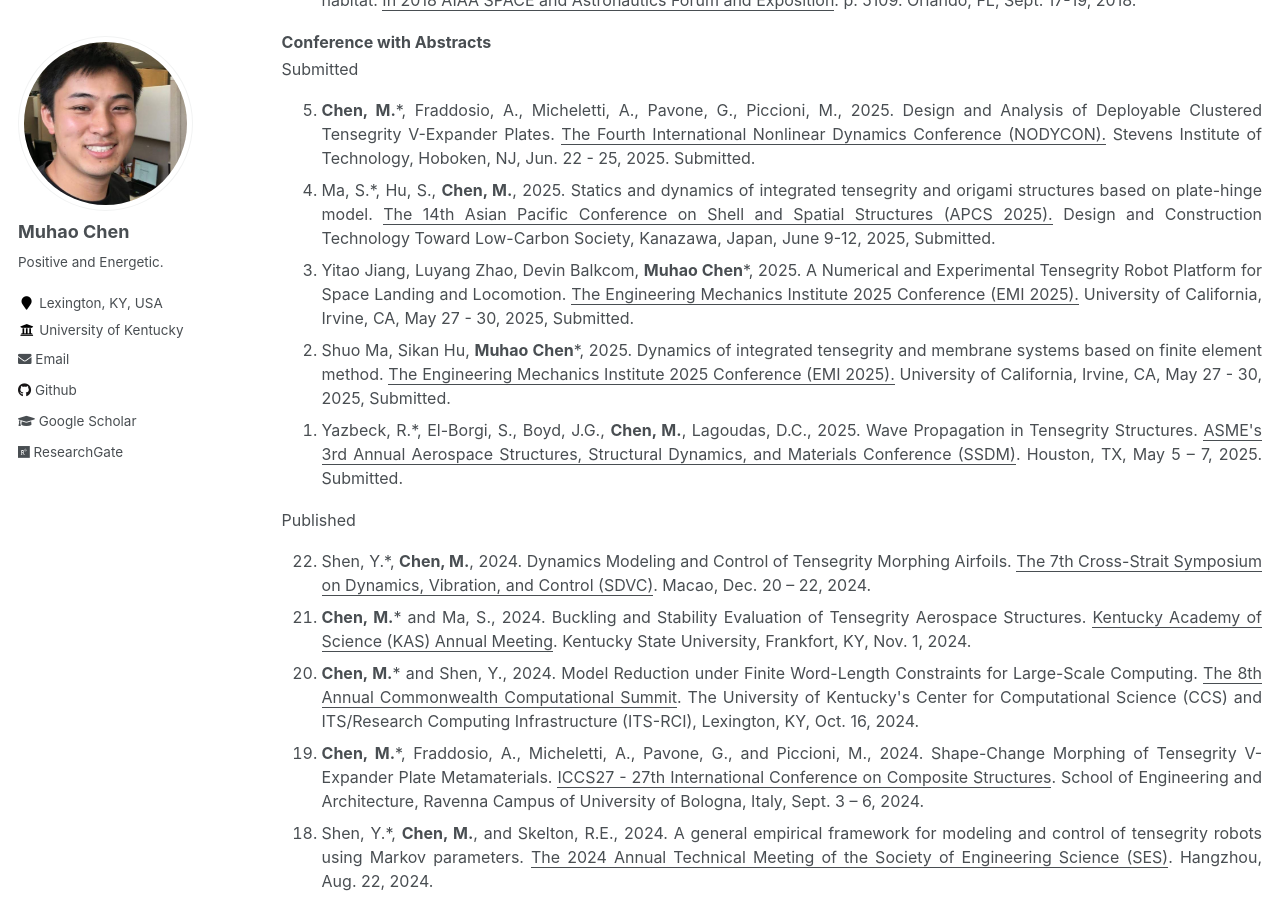
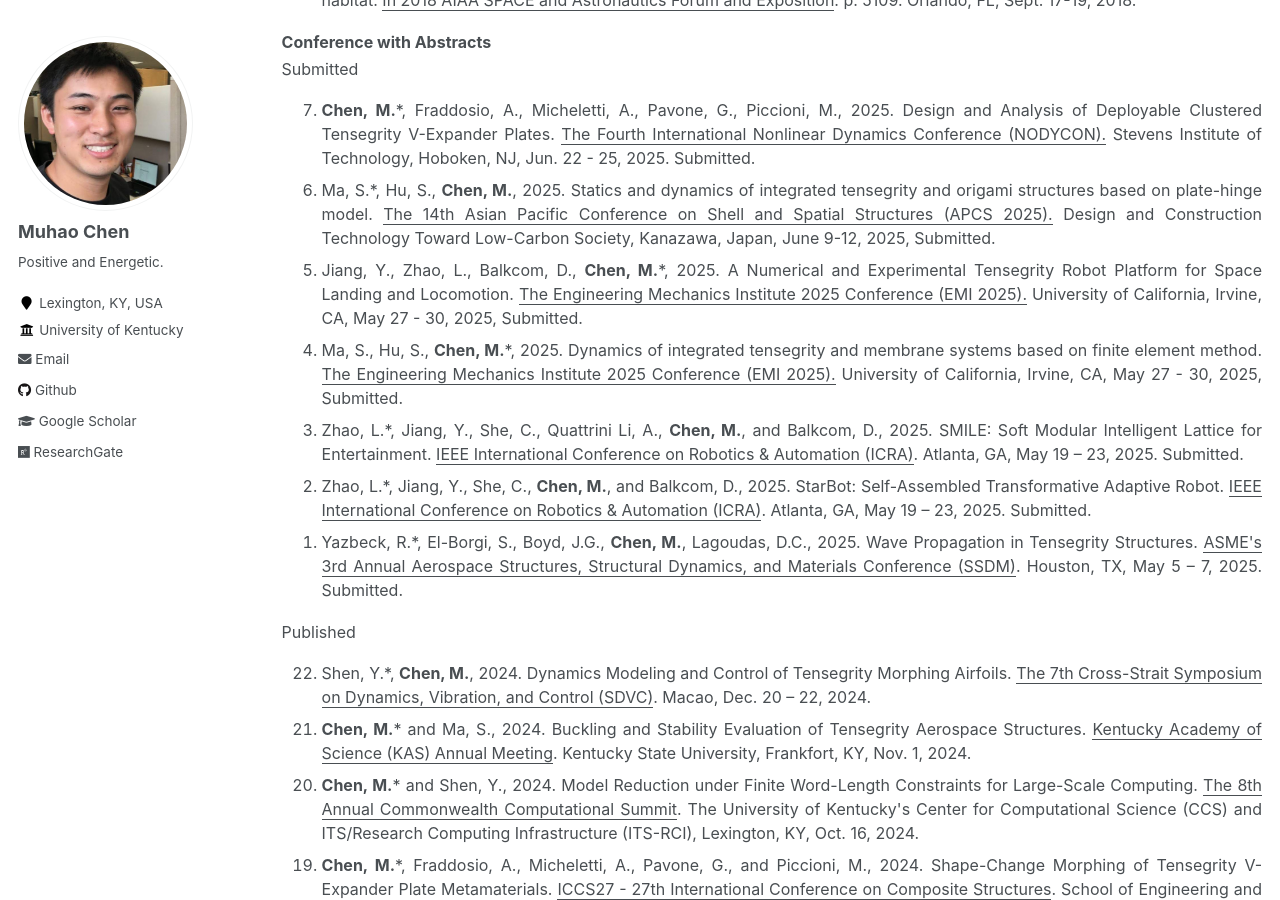
Before and after one commit to Muhao-Chen/muhao-chen.github.io, a Jekyll site: the page built from _pages/publication.md, in a window 1280 px wide and 900 px high, scrolled down 3793 px. Built offline with Jekyll 4.4.1, drawn with Linux system fonts in a browser that asks for light colours.

Commit message:
Update publication.md

```diff
--- a/_pages/publication.md
+++ b/_pages/publication.md
@@ -111,8 +111,10 @@ Submitted
 <ol reversed>
 <li><strong>Chen, M.</strong>*, Fraddosio, A., Micheletti, A., Pavone, G., Piccioni, M., 2025. Design and Analysis of Deployable Clustered Tensegrity V-Expander Plates. <u>The Fourth International Nonlinear Dynamics Conference (NODYCON).</u> Stevens Institute of Technology, Hoboken, NJ, Jun. 22 - 25, 2025. Submitted.</li>
 <li>Ma, S.*, Hu, S., <strong>Chen, M.</strong>, 2025. Statics and dynamics of integrated tensegrity and origami structures based on plate-hinge model. <u>The 14th Asian Pacific Conference on Shell and Spatial Structures (APCS 2025).</u> Design and Construction Technology Toward Low-Carbon Society, Kanazawa, Japan, June 9-12, 2025, Submitted. </li>
-<li>Yitao Jiang, Luyang Zhao, Devin Balkcom, <strong>Muhao Chen</strong>*, 2025. A Numerical and Experimental Tensegrity Robot Platform for Space Landing and Locomotion. <u> The Engineering Mechanics Institute 2025 Conference (EMI 2025).</u> University of California, Irvine, CA, May 27 - 30, 2025, Submitted. </li>
-<li>Shuo Ma, Sikan Hu, <strong>Muhao Chen</strong>*, 2025. Dynamics of integrated tensegrity and membrane systems based on finite element method. <u> The Engineering Mechanics Institute 2025 Conference (EMI 2025).</u> University of California, Irvine, CA, May 27 - 30, 2025, Submitted. </li>
+<li>Jiang, Y., Zhao, L., Balkcom, D., <strong>Chen, M.</strong>*, 2025. A Numerical and Experimental Tensegrity Robot Platform for Space Landing and Locomotion. <u> The Engineering Mechanics Institute 2025 Conference (EMI 2025).</u> University of California, Irvine, CA, May 27 - 30, 2025, Submitted. </li>
+<li>Ma, S., Hu, S., <strong>Chen, M.</strong>*, 2025. Dynamics of integrated tensegrity and membrane systems based on finite element method. <u> The Engineering Mechanics Institute 2025 Conference (EMI 2025).</u> University of California, Irvine, CA, May 27 - 30, 2025, Submitted. </li>
+<li>Zhao, L.*, Jiang, Y., She, C., Quattrini Li, A., <strong>Chen, M.</strong>, and Balkcom, D., 2025. SMILE: Soft Modular Intelligent Lattice for Entertainment. <u>IEEE International Conference on Robotics & Automation (ICRA)</u>. Atlanta, GA, May 19 – 23, 2025. Submitted.</li>
+<li>Zhao, L.*, Jiang, Y., She, C., <strong>Chen, M.</strong>, and Balkcom, D., 2025. StarBot: Self-Assembled Transformative Adaptive Robot. <u>IEEE International Conference on Robotics & Automation (ICRA)</u>. Atlanta, GA, May 19 – 23, 2025. Submitted.</li>
 <li> Yazbeck, R.*, El-Borgi, S., Boyd, J.G., <strong>Chen, M.</strong>, Lagoudas, D.C., 2025. Wave Propagation in Tensegrity Structures. <u> ASME's 3rd Annual Aerospace Structures, Structural Dynamics, and Materials Conference (SSDM)</u>. Houston, TX, May 5 – 7, 2025. Submitted. </li>
 <!-- <li>Zhu, Z.*, <strong>Chen, M.</strong>, 2024. Simulating Gravity by Rotation in Space Station Design: A Multi-Objective and Metaheuristic Approach. <u>XXVIII Conference of the Ibero-American Society of Digital Graphics (SIGraDi 2024)</u>. The iNSTITUTE FOR BiODiGITAL ARCHITECTURE & GENETICS (iBAG), Universitat Internacional de Catalunya, Barcelona, Spain, Nov. 13 – 15, 2024. Accepted. </li> -->
 </ol>
```
